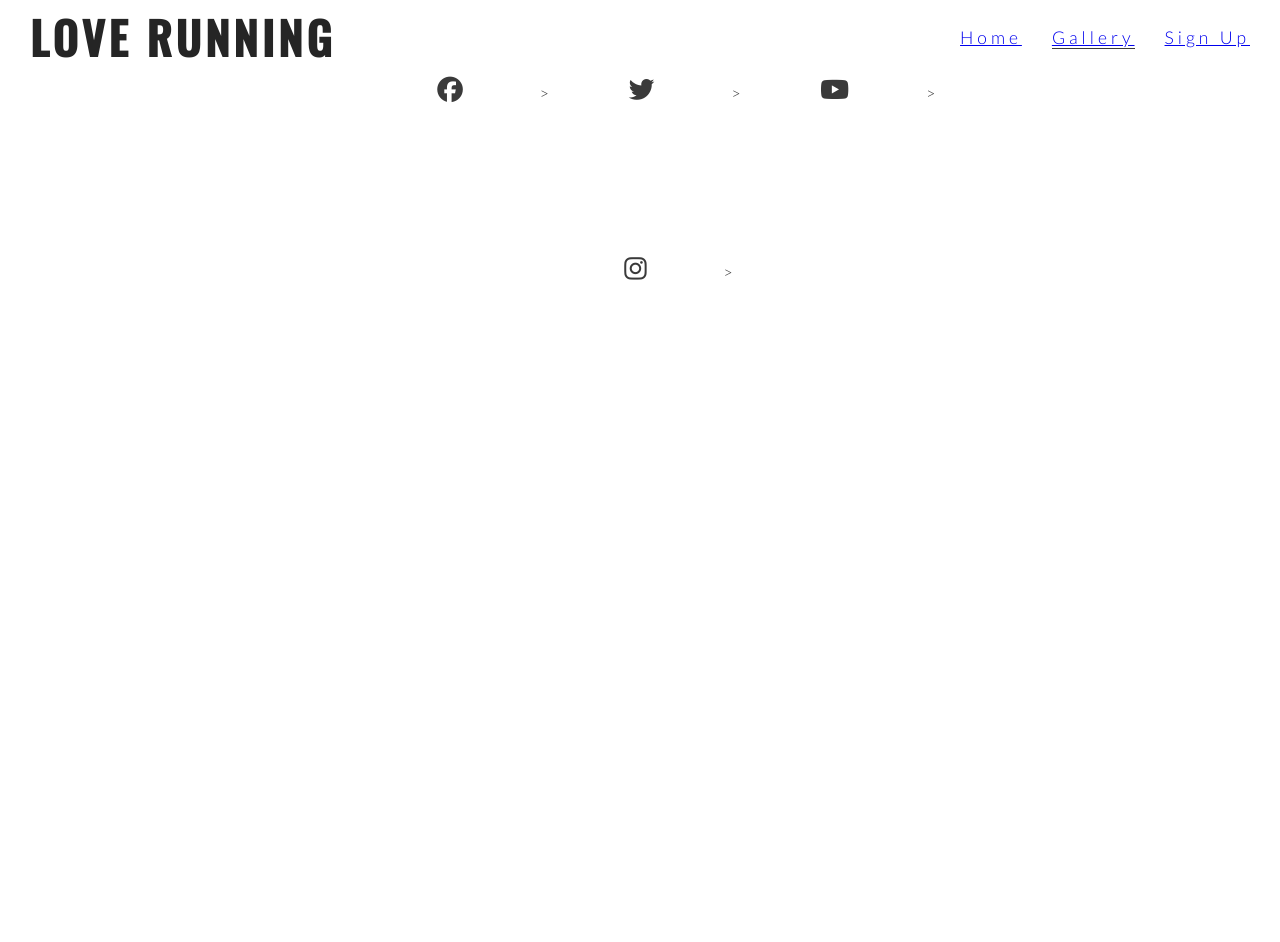
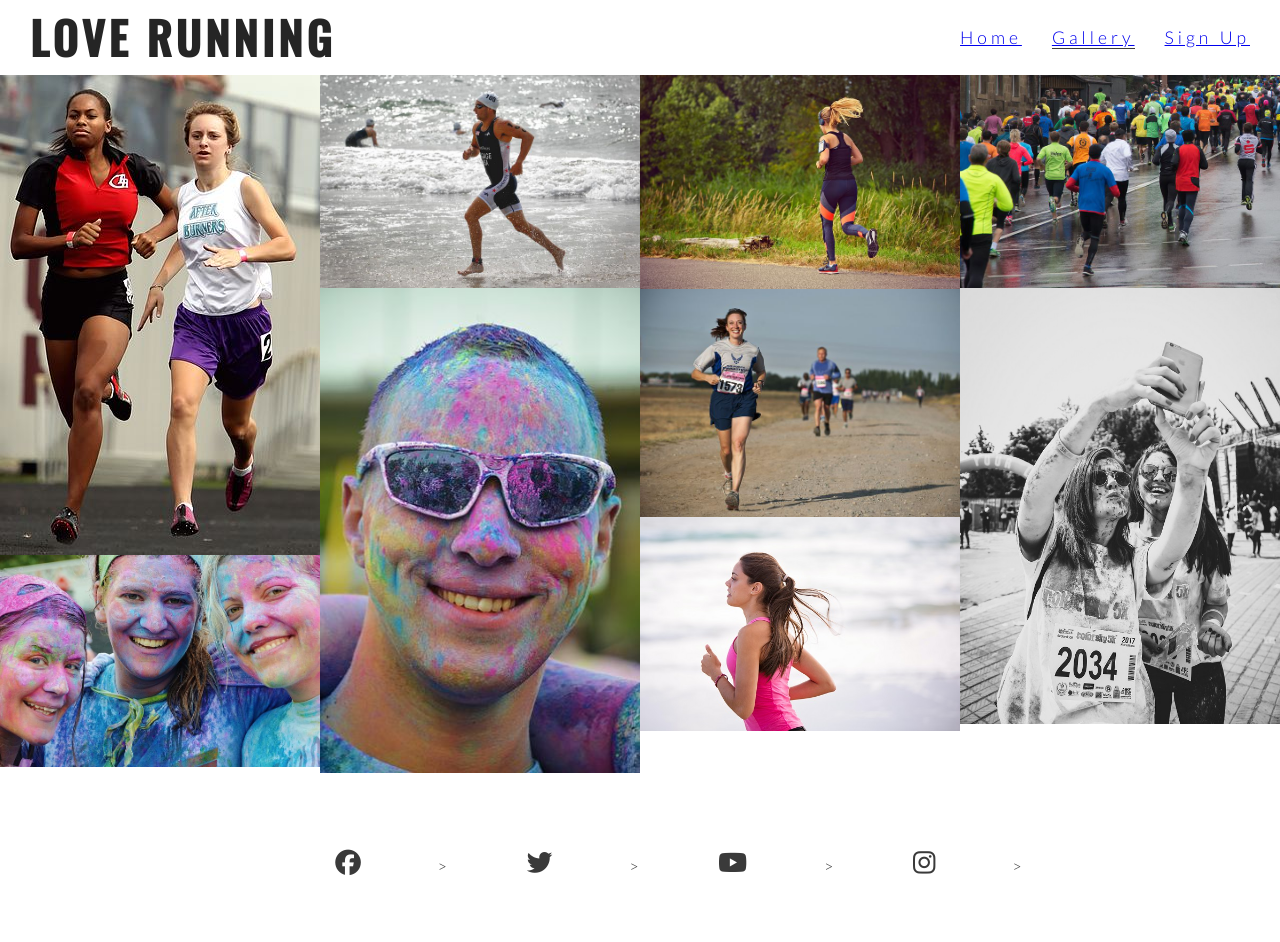
Before and after one commit to Ger-23/Love-Running, a plain HTML site: page gallery.html in a window 1280 px wide. Before the commit the page ends 800 px from the top, so only its background shows below. Drawn offline with nearby package versions, Linux system fonts and the light colour scheme.

Commit message:
Add gallery images and masonry styling

```diff
--- a/assets/css/style.css
+++ b/assets/css/style.css
@@ -230,3 +230,16 @@ footer {
     padding: 5%;
     color: #3a3a3a;
 }
+
+/* gallery */
+
+#photos {
+    clear: both;
+    line-height: 0;
+    column-count: 4;
+    column-gap: 0px;
+}
+
+#photos > img {
+    width: 100%;
+}
--- a/gallery.html
+++ b/gallery.html
@@ -33,6 +33,18 @@
         </nav>
     </header>
 
+    <section id="photos">
+        <img src="assets/images/athletes.jpg" alt="two athletes running together">
+        <img src="assets/images/girls.jpg" alt="three girls at charity paid running festival">
+        <img src="assets/images/runner3.jpg" alt="solo male runner jogging on a beach">
+        <img src="assets/images/man.jpg" alt="man at charity paint running festival">
+        <img src="assets/images/runner1.jpg" alt="solo feamle runner jogging through phoenix park">
+        <img src="assets/images/runner2.jpg" alt="runners competing in marathon">
+        <img src="assets/images/runner4.jpg" alt="solo female runner jogging on a beach">
+        <img src="assets/images/running_gang.jpg" alt="large group of runners taking part in a marathonon a rainy day">
+        <img src="assets/images/mud-run.jpg" alt="two females runners taking a muddy selfie after the Mud Runners Championship">
+    </section>
+
     <footer>
         <ul class="social-networks">
             <li>
```
Also changed, not shown: assets/images/athletes.jpg (added), assets/images/girls.jpg (added), assets/images/man.jpg (added), assets/images/mud-run.jpg (added), assets/images/runner1.jpg (added), assets/images/runner2.jpg (added), assets/images/runner3.jpg (added), assets/images/runner4.jpg (added), assets/images/running_gang.jpg (added).
